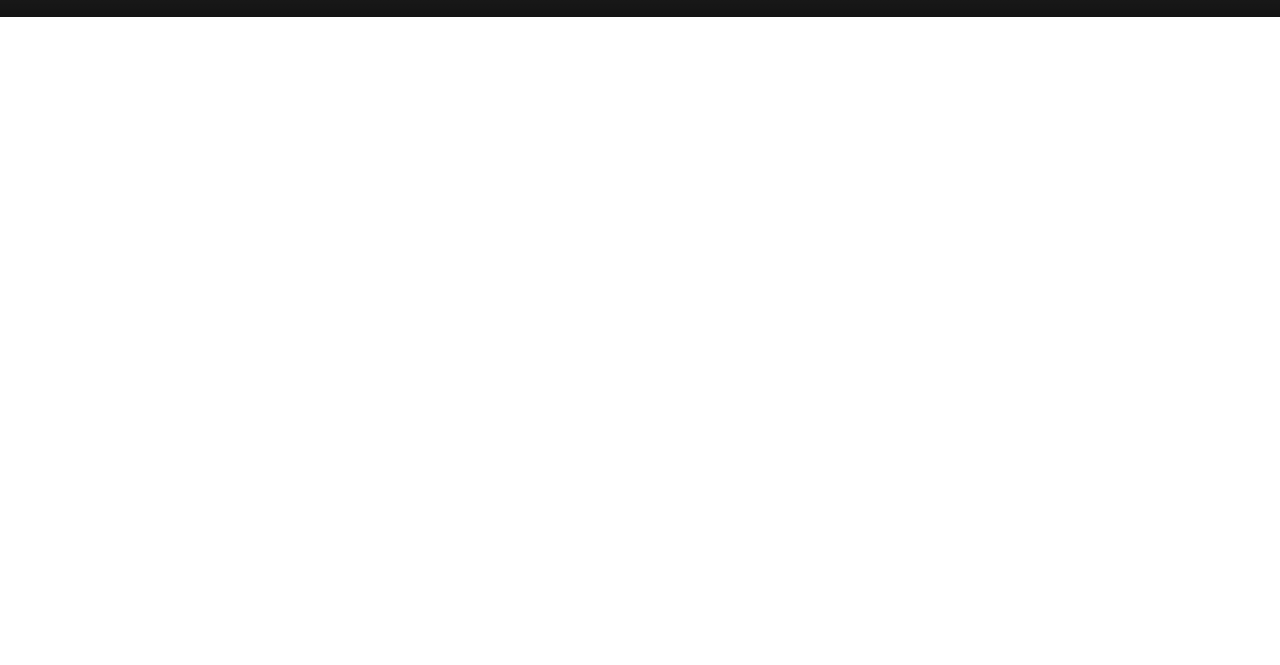
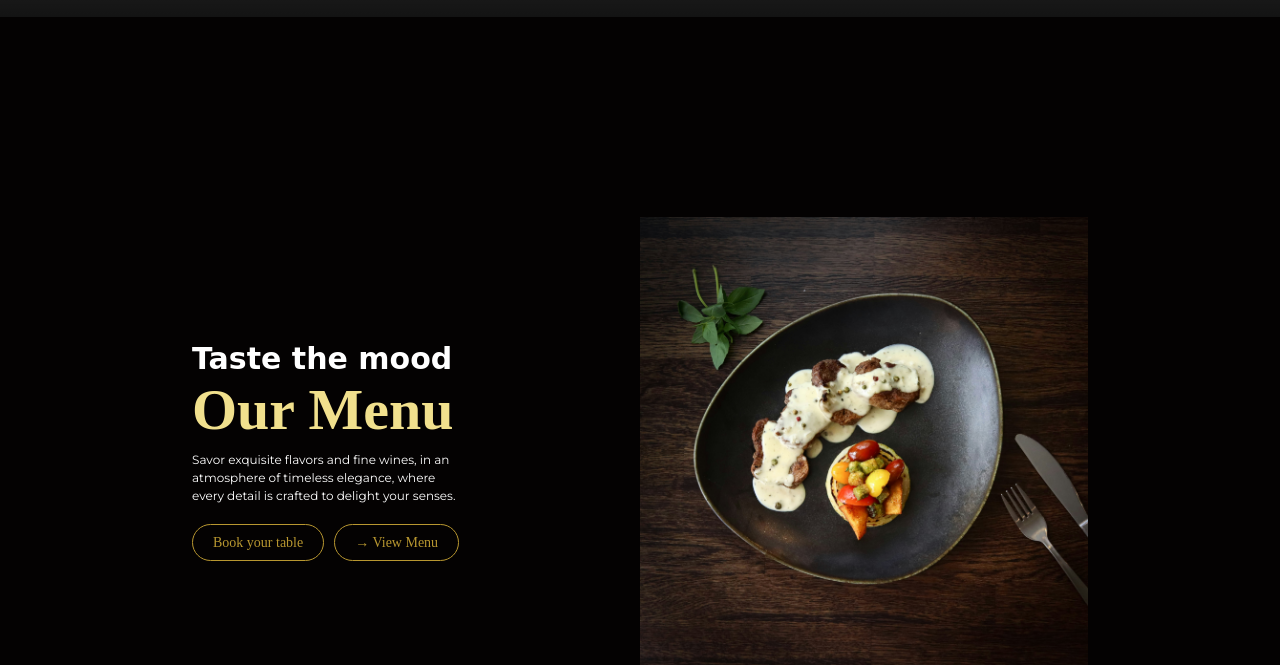
Before and after one commit to ilenia-agnolon/html-css-personal-restaurant, a plain HTML site: page index.html in a window 1280 px wide. Shown: the part 683-1348 px from the top of the page. Before the commit the page ends 800 px from the top, so only its background shows below. Drawn offline with Linux system fonts and the light colour scheme; grey boxes are pictures that could not be loaded; a web font is replaced by a local one.

Commit message:
created menu section with text, buttons and cover image

```diff
--- a/css/style.css
+++ b/css/style.css
@@ -50,6 +50,12 @@ h1 {
   color: #F1E08D;
 }
 
+h2 {
+  font-family: "Ovo", serif;
+  font-size: 58px;
+  color: #F1E08D;
+}
+
 h4 {
   font-family: "Corinthia", cursive;
   font-size: 30px;
@@ -62,14 +68,17 @@ h4 {
 
 a {
   text-decoration: none;
-  color: #F1E08D;
+  color: rgb(184, 151, 48);
   font-family: "Ovo", serif;
  }
 
 
 /* BUTTONS */
 .btn {
-
+  border: 1px solid rgb(184, 151, 48);
+  padding: 10px 20px;
+  border-radius: 30px;
+  font-size: 14px;
 }
 
 
@@ -81,8 +90,9 @@ header {
     margin: 0 auto;
     height: 70px;
     background-color: #171717;
-    color: #F1E08D;
+    color: rgb(184, 151, 48);
     font-family: "Ovo", serif;
+    font-size: 14px;
     width: 100%;
     position: fixed;
     z-index: 1000;
@@ -109,14 +119,6 @@ header {
 /*************************************************
     MAIN
  *************************************************/
-.page-elements-container {
-  width: 70%;
-  height: 400px;
-  display: flex;
-  flex-direction: column;
-  justify-content: space-between;
-  margin-bottom: 20px;
-}
 
  /* HERO SECTION */
 .hero-section {
@@ -137,6 +139,15 @@ header {
   align-items: flex-end;
   justify-content: center;
   text-align: center;
+}
+
+.container-elements-hero-section {
+  width: 70%;
+  height: 400px;
+  display: flex;
+  flex-direction: column;
+  justify-content: space-between;
+  margin-bottom: 20px;
 }
 
 .restaurant-name-and-payoff {
@@ -167,7 +178,46 @@ header {
 }
 
  /* MENU SECTION */
+.menu-section {
+  background-color: #040202;
+}
 
+.container-elements-menu-section {
+  width: 70%;
+  margin: 0 auto;
+  padding-top: 200px;
+  display: flex;
+  align-items: center;
+}
+
+.our-menu {
+  width: 50%;
+  height: 200px;
+  padding-right: 70px;
+}
+
+.our-menu-txt p {
+  font-family: "Montserrat", sans-serif;
+  color: white;
+  margin-top: 8px;
+  padding-right: 100px;
+  line-height: 1.5;
+}
+
+.our-menu-btns {
+  display: flex;
+  margin-top: 30px;
+  gap: 10px;
+}
+
+.cover-menu {
+  width: 50%;
+}
+
+.cover-menu img {
+  width: 100%;
+  display: block;
+}
 
 
  /* DINE WITH US (BOOK TABLE SECTION) */
--- a/index.html
+++ b/index.html
@@ -40,7 +40,7 @@
             <div>
                 <ul class="nav-right">
                     <li><a href="#">Contacts</a></li>
-                    <li><a href="#" class="btn">Book Table</a></li>
+                    <li><a href="#" class="btn">Book your table</a></li>
                 </ul>
             </div>
 
@@ -53,7 +53,7 @@
         <!-- hero section -->
          <div class="hero-section">
 
-            <div class="page-elements-container">
+            <div class="container-elements-hero-section">
 
                 <!-- restaurant name and payoff -->
                 <div class="restaurant-name-and-payoff">
@@ -111,6 +111,36 @@
         </div>
 
         <!-- menu section -->
+         <div class="menu-section">
+
+            <div class="container-elements-menu-section">
+
+                <!-- our menu (txt) -->
+                <div class="our-menu">
+
+                    <div class="our-menu-txt">
+                        <h4>Taste the mood</h4>
+                        <h2>Our Menu</h2>
+                        <p>Savor exquisite flavors and fine wines,
+                            in an atmosphere of timeless elegance,
+                            where every detail is crafted to delight your senses.</p>
+                    </div>
+
+                    <div class="our-menu-btns">
+                        <div><a href="#" class="btn">Book your table</a></div>
+                        <div><a href="#" class="btn">&rarr; View Menu</a></div>
+                    </div>
+
+                </div>
+
+                <!-- cover menu -->
+                <div class="cover-menu">
+                    <img src="img/B-menu___.jpg" alt="cover-menu">
+                </div>
+
+            </div>
+
+         </div>
 
         <!-- dine with us (book table section) -->
     </main>
```
